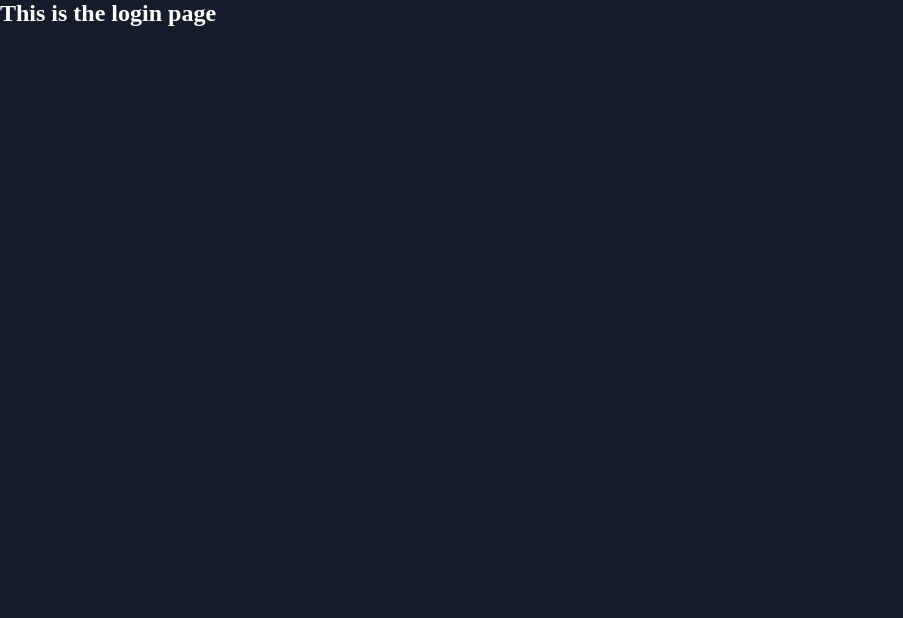
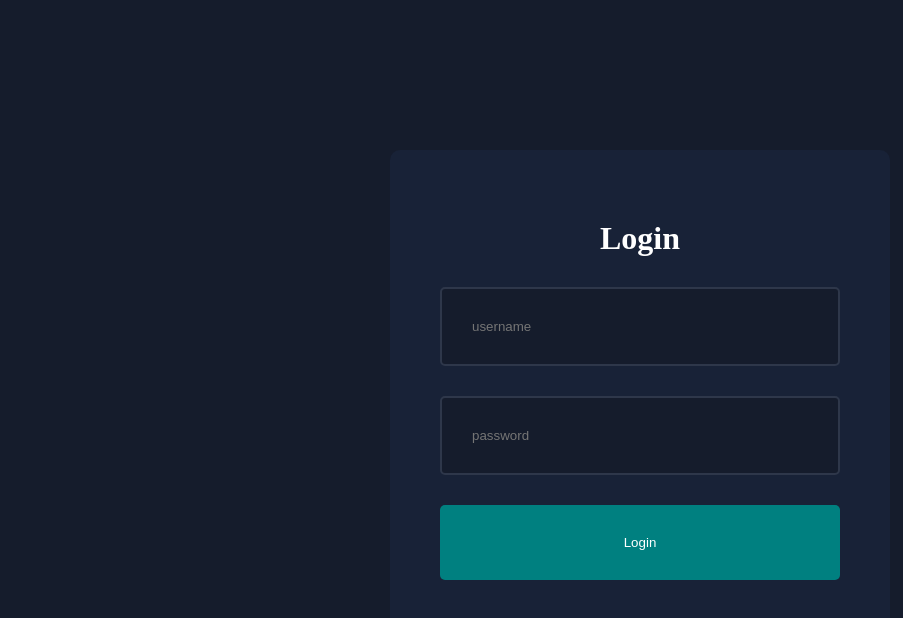
Before and after one commit to Nick-Salifu/dashboard, a Next.js app: page /login in a window 1280 px wide. Shown: the top 618 px of the page, without its empty margins (0-903 px from the left). Built offline with nearby package versions, Linux system fonts and the light colour scheme.

Commit message:
login page

```diff
--- /dev/null
+++ b/app/components/dashboard-component/products/singleProductPage/singleProductPage.module.css
@@ -0,0 +1,60 @@
+.container {
+    display: flex;
+    gap: 50px;
+    margin-top: 20px
+}
+
+.infoContainer {
+    flex: 1;
+    background-color: var(--bgSoft);
+    padding: 20px;
+    border-radius: 10px;
+    font-weight: bold;
+    color: var(--textSoft);
+    height: max-content;
+}
+
+.imageContainer {
+    width: 100%;
+    height: 300px;
+    position: relative;
+    border-radius: 10px;
+    overflow: hidden;
+    margin-bottom: 20px
+}
+
+.formContainer {
+    flex: 3;
+    background-color: var(--bgSoft);
+    padding: 20px;
+    border-radius: 10px;
+}
+
+.form {
+    display: flex;
+    flex-direction: column;
+}
+
+.form input, .form textarea, .form select {
+    padding: 20px;
+    border: 2px solid #2e374a;
+    border-radius: 5px;
+    background-color: var(--bg);
+    color: var(--text);
+    margin: 10px 0;
+}
+
+.form label {
+    font-size: 12px;
+}
+
+.form button {
+    width: 100%;
+    padding: 20px;
+    background-color: teal;
+    color: var(--text);
+    border: none;
+    border-radius: 5px;
+    cursor: pointer;
+    margin-top: 20px;
+}
--- /dev/null
+++ b/app/components/login-component/login.module.css
@@ -0,0 +1,39 @@
+.container {
+    width: 100%;
+    height: 100vh;
+    display: flex;
+    align-items: center;
+    justify-content: center;
+}
+
+.form {
+    background-color: var(--bgSoft);
+    padding: 50px;
+    width: 500px;
+    height: 500px;
+    border-radius: 10px;
+    display: flex;
+    flex-direction: column;
+    justify-content: center;
+    align-items: center;
+    gap: 30px
+}
+
+.form input {
+    width: 100%;
+    padding: 30px;
+    background-color: var(--bg);
+    border: 2px solid #2e374a;
+    border-radius: 5px;
+    color: var(--text);
+}
+
+.form button {
+    width: 100%;
+    padding: 30px;
+    background-color: teal;
+    color: var(--text);
+    border: none;
+    border-radius: 5px;
+    cursor: pointer
+}
--- a/app/dashboard/products/page.jsx
+++ b/app/dashboard/products/page.jsx
@@ -39,7 +39,7 @@
                         <td>active</td>
                         <td>
                             <div className={styles.buttons}>
-                                <Link href="/">
+                                <Link href="/dashboard/products/id">
                                     <button className={`${styles.button} ${styles.view}`}>View</button>
                                 </Link>
                                 <button className={`${styles.button} ${styles.delete}`}>Delete</button>
--- a/app/login/page.jsx
+++ b/app/login/page.jsx
@@ -1,7 +1,14 @@
+import styles from "@/app/components/login-component/login.module.css"
+
 export default function Login() {
     return (
-        <div>
-            <h2>This is the login page</h2>
+        <div className={styles.container}>
+            <form className={styles.form}>
+                <h1>Login</h1>
+                <input type="text" placeholder="username" />
+                <input type="password" placeholder="password" />
+                <button>Login</button>
+            </form>
         </div>
     )
 }
```
Also changed, not shown: app/dashboard/products/[id]/page.jsx (added, +37 -0 lines).
